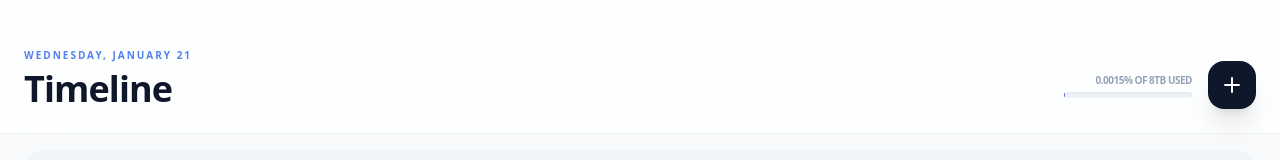
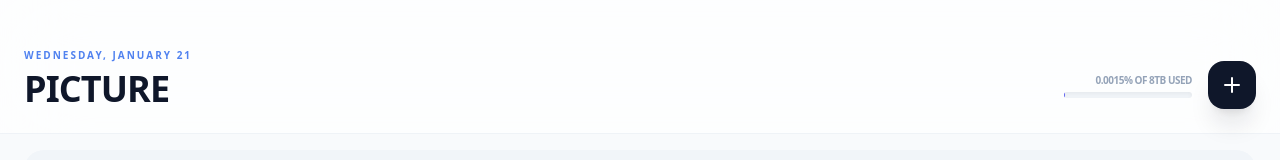
Before and after one commit to khemounlove/store-images, a React (Vite) app: page / in a window 1280 px wide. Shown: the top 160 px of the page. Built offline with nearby package versions, Linux system fonts and the light colour scheme.

Commit message:
feat: Improve header and storage display
Updates the main application header to use uppercase for the title and rephrases the "Timeline" tab to "PICTURE".
Also, refactors the storage utilization display to be more concise and visually appealing.

```diff
--- a/App.tsx
+++ b/App.tsx
@@ -1,4 +1,3 @@
-
 import React, { useState, useEffect, useMemo } from 'react';
 import { MediaItem, TabType, MediaType, AppSettings } from './types';
 import { IconPhotos, IconVideo, IconHeart, IconSearch, IconSettings, IconPlus } from './components/Icons';
@@ -114,8 +113,8 @@ const App: React.FC = () => {
             <p className="text-[10px] font-black text-blue-600 dark:text-blue-400 uppercase tracking-[0.2em] mb-1.5 opacity-80">
               {new Date().toLocaleDateString('en-US', { weekday: 'long', day: 'numeric', month: 'long' })}
             </p>
-            <h1 className="text-4xl font-black text-slate-900 dark:text-white tracking-tight">
-              {activeTab === 'library' ? 'Timeline' : activeTab.charAt(0).toUpperCase() + activeTab.slice(1).replace('-', ' ')}
+            <h1 className="text-4xl font-black text-slate-900 dark:text-white tracking-tight uppercase">
+              {activeTab === 'library' ? 'PICTURE' : activeTab.replace('-', ' ')}
             </h1>
           </div>
           <div className="flex items-center gap-4">
@@ -232,17 +231,14 @@ const App: React.FC = () => {
                    <p className="text-2xl font-black text-blue-600 dark:text-blue-400">{storagePercentageDisplay}%</p>
                  </div>
 
-                 {/* Enhanced Storage Bar */}
                  <div className="relative w-full h-6 bg-slate-100 dark:bg-slate-900/80 rounded-full overflow-hidden mb-8 ring-1 ring-slate-200/50 dark:ring-slate-700/50 shadow-inner group">
                    <div
                     className="h-full bg-gradient-to-r from-blue-600 via-indigo-500 to-purple-600 transition-all duration-1000 ease-out relative"
                     style={{ width: `${Math.max(0.5, rawPercentage)}%` }}
                    >
-                     {/* Glow effect for the occupied part */}
                      <div className="absolute inset-0 bg-white/20 animate-pulse" />
                    </div>
 
-                   {/* Marker for current position */}
                    {rawPercentage > 0 && (
                      <div
                        className="absolute top-0 bottom-0 w-1 bg-white/40 shadow-sm transition-all duration-1000 ease-out"
```
